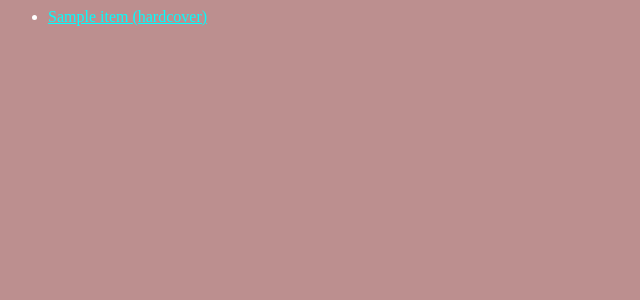
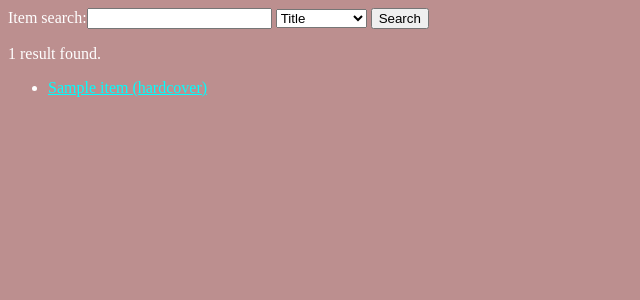
Before and after one commit to jmbiggs/my_library, a Django app: page /catalog/browse/ in a window 1280 px wide. Shown: the top 300 px of the page, without its empty margins (0-640 px from the left). Run offline with Django 3.2, Linux system fonts and the light colour scheme; tables that the repository leaves empty hold one stand-in row (values such as "Sample post").

Commit message:
Added search to browse page

```diff
--- a/catalog/forms.py
+++ b/catalog/forms.py
@@ -11,3 +11,16 @@ class PatronSearchTypeForm(forms.Form):
 	)
 
 	query_type = forms.ChoiceField(label='', choices=SEARCH_TYPES)
+
+class ItemSearchForm(forms.Form):
+	query = forms.CharField(label='Item search', max_length=100)
+
+class ItemSearchTypeForm(forms.Form):
+	SEARCH_TYPES = (
+		('title', 'Title'),
+		('author', 'Person'),
+		('type', 'Media Type'),
+		('id', 'Item ID #'),
+	)
+
+	query_type = forms.ChoiceField(label='', choices=SEARCH_TYPES)
--- a/catalog/templates/catalog/browse.html
+++ b/catalog/templates/catalog/browse.html
@@ -2,10 +2,26 @@
 
 <link rel="stylesheet" type="text/css" href="{% static 'catalog/style.css' %}" />
 
-{% if item_list %}
+<!--  search box - and list of results (links to item records) -->
+
+<form action="{% url 'browse' %}" method="get">
+	{{ form }}
+	{{ type_form }}
+	<input type="submit" value="Search">
+</form>
+
+{% if query_results is not None %}
+
+{% if query_results.count == 0 %}
+	<p> No results found. </p>
+{% elif query_results.count == 1 %}
+	<p> 1 result found. </p>
+{% else %}
+	<p> {{ query_results.count }} results found. </p>
+{% endif %}
 
 <ul>
-	{% for item in item_list %}
+	{% for item in query_results %}
 	<li>
 	<a href="{% url 'item_record' item.id %}">{{ item }}</a>
 	</li>
--- a/catalog/views.py
+++ b/catalog/views.py
@@ -5,7 +5,7 @@ from django.http import HttpResponse
 from django.shortcuts import get_object_or_404, render
 from django.template import loader
 
-from .forms import PatronSearchForm, PatronSearchTypeForm
+from .forms import PatronSearchForm, PatronSearchTypeForm, ItemSearchForm, ItemSearchTypeForm
 from .models import Item, Patron, Author, CheckOut
 
 def index(request):
@@ -13,8 +13,32 @@ def index(request):
 	return render(request, 'catalog/index.html', context)
 
 def browse(request):
-	items = Item.objects.all()
-	context = {'item_list': items}
+	# get possible queries
+	item_query = request.GET.get('query')
+	item_query_type = request.GET.get('query_type')
+	if item_query is not None:
+		form = ItemSearchForm({'query': item_query})
+		type_form = ItemSearchTypeForm({'query_type': item_query_type})
+
+		# run search query
+		if item_query_type == 'title':
+			query_results = Item.objects.filter(title__icontains=item_query)
+		elif item_query_type == 'author':
+			query_results = Item.objects.filter(authors__author_name__icontains=item_query)
+		elif item_query_type == 'type':
+			query_results = Item.objects.filter(media_type__icontains=item_query)
+		elif item_query_type == 'id':
+			if is_int(item_query):
+				query_results = Item.objects.filter(pk=item_query)
+			else:
+				query_results = Item.objects.none()
+
+		context = {'form': form, 'type_form': type_form, 'query_results': query_results}
+	else:
+		form = ItemSearchForm()
+		type_form = ItemSearchTypeForm()
+		items = Item.objects.all()
+		context = {'query_results': items, 'form': form, 'type_form': type_form}
 	return render(request, 'catalog/browse.html', context)
 
 def item_record(request, item_id):
@@ -27,8 +51,8 @@ def patron_lookup(request):
 	patron_query = request.GET.get('query')
 	patron_query_type = request.GET.get('query_type')
 	if patron_query is not None:
-		form = PatronSearchForm({'query':patron_query})
-		type_form = PatronSearchTypeForm({'query_type':patron_query_type})
+		form = PatronSearchForm({'query': patron_query})
+		type_form = PatronSearchTypeForm({'query_type': patron_query_type})
 
 		# run search query
 		if patron_query_type == 'name':
@@ -41,7 +65,7 @@ def patron_lookup(request):
 			else:
 				query_results = Patron.objects.none()
 
-		context = {'form': form, 'type_form': type_form, 'patron_query': patron_query, 'query_results': query_results}
+		context = {'form': form, 'type_form': type_form, 'query_results': query_results}
 	else:
 		form = PatronSearchForm()
 		type_form = PatronSearchTypeForm()
```
